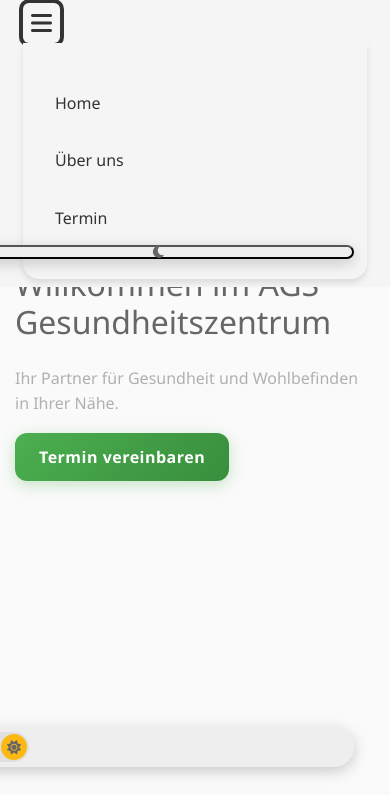
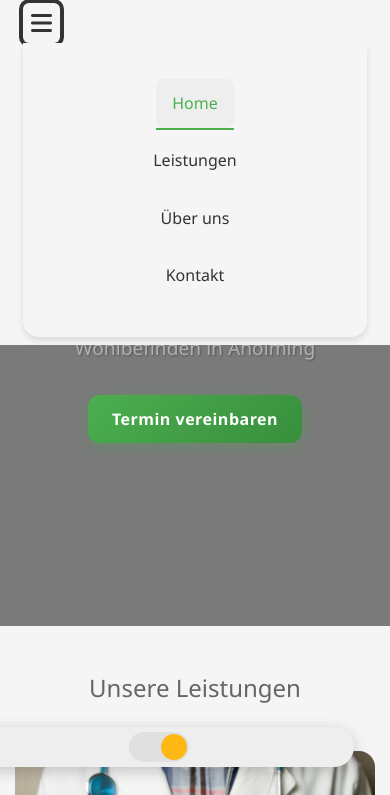
Before and after one commit to GammelKevin/ags-gesundheit, a plain HTML site: page index.html in a window 390 px wide. Both pictures are taken after a click on the button 41 px from the left and 71 px from the top of the page. Shown: the part 49-844 px from the top of the page. Drawn offline with nearby package versions, Linux system fonts and the light colour scheme.

Commit message:
Hero, Nav und Layout komplett überarbeitet 🎨

```diff
--- a/index.html
+++ b/index.html
@@ -46,7 +46,7 @@
         <nav class="navbar navbar-expand-lg fixed-top">
             <div class="container">
                 <a class="navbar-brand" href="#">
-                    <img src="images/logo.svg" alt="AGS Gesundheitszentrum Logo" height="40">
+                    <img src="images/logo.png" alt="AGS Gesundheitszentrum Logo" class="logo">
                 </a>
                 <button class="navbar-toggler custom-toggler" type="button" data-bs-toggle="collapse" data-bs-target="#navbarNav">
                     <i class="fas fa-bars"></i>
@@ -54,19 +54,16 @@
                 <div class="collapse navbar-collapse" id="navbarNav">
                     <ul class="navbar-nav ms-auto">
                         <li class="nav-item">
-                            <a class="nav-link" href="index.html">Home</a>
+                            <a class="nav-link active" href="#home">Home</a>
+                        </li>
+                        <li class="nav-item">
+                            <a class="nav-link" href="#services">Leistungen</a>
                         </li>
                         <li class="nav-item">
                             <a class="nav-link" href="about.html">Über uns</a>
                         </li>
                         <li class="nav-item">
-                            <a class="nav-link" href="termin.html">Termin</a>
-                        </li>
-                        <li class="nav-item">
-                            <button class="theme-switch">
-                                <i class="fas fa-sun"></i>
-                                <i class="fas fa-moon"></i>
-                            </button>
+                            <a class="nav-link" href="#contact">Kontakt</a>
                         </li>
                     </ul>
                 </div>
@@ -74,14 +71,16 @@
         </nav>
 
         <!-- Hero Section -->
-        <section class="hero-section">
-            <div class="container">
-                <div class="row align-items-center">
-                    <div class="col-lg-6">
-                        <h1>Willkommen im AGS Gesundheitszentrum</h1>
-                        <p>Ihr Partner für Gesundheit und Wohlbefinden in Ihrer Nähe.</p>
-                        <a href="termin.html" class="btn btn-primary">Termin vereinbaren</a>
-                    </div>
+        <section id="home" class="hero-section">
+            <div class="hero-image">
+                <img src="images/hero.jpg" alt="AGS Gesundheitszentrum">
+                <div class="hero-overlay"></div>
+            </div>
+            <div class="hero-content">
+                <div class="container">
+                    <h1>Willkommen im AGS Gesundheitszentrum</h1>
+                    <p>Ihr Partner für Gesundheit und Wohlbefinden in Aholming</p>
+                    <a href="#contact" class="btn btn-primary">Termin vereinbaren</a>
                 </div>
             </div>
         </section>
@@ -163,7 +162,14 @@
                     </div>
                     <div class="col-lg-6">
                         <div class="map-container">
-                            <img src="images/map.jpg" alt="Standort" class="img-fluid rounded">
+                            <iframe
+                                src="https://www.google.com/maps/embed?pb=!1m18!1m12!1m3!1d2640.4475023465187!2d12.932439776268495!3d48.73675037123673!2m3!1f0!2f0!3f0!3m2!1i1024!2i768!4f13.1!3m3!1m2!1s0x47744e8b8b8b8b8b%3A0x0!2sFlurweg+13%2C+94527+Aholming!5e0!3m2!1sde!2sde!4v1625147200000!5m2!1sde!2sde"
+                                width="100%"
+                                height="450"
+                                style="border:0; border-radius: 15px; box-shadow: 0 10px 30px rgba(0,0,0,0.1);"
+                                allowfullscreen=""
+                                loading="lazy">
+                            </iframe>
                         </div>
                     </div>
                 </div>
@@ -177,7 +183,8 @@
                     <div class="col-md-6">
                         <h5>Kontakt</h5>
                         <p>
-                            <i class="fas fa-map-marker-alt"></i> Schulstraße 5, 94527 Aholming<br>                            <i class="fas fa-phone"></i> Tel: 09938/9599963<br>
+                            <i class="fas fa-map-marker-alt"></i> Schulstraße 5, 94527 Aholming<br>
+                            <i class="fas fa-phone"></i> Tel: 09938/9599963<br>
                             <i class="fas fa-envelope"></i> E-Mail: info@ags-gesundheit.de
                         </p>
                     </div>
--- a/styles.css
+++ b/styles.css
@@ -40,14 +40,74 @@ p, li {
     font-weight: 300;
 }
 
+/* Hero Section */
+.hero-section {
+    position: relative;
+    height: 100vh;
+    min-height: 600px;
+    overflow: hidden;
+}
+
+.hero-image {
+    position: absolute;
+    top: 0;
+    left: 0;
+    width: 100%;
+    height: 100%;
+}
+
+.hero-image img {
+    width: 100%;
+    height: 100%;
+    object-fit: cover;
+}
+
+.hero-overlay {
+    position: absolute;
+    top: 0;
+    left: 0;
+    width: 100%;
+    height: 100%;
+    background: rgba(0, 0, 0, 0.5);
+}
+
+.hero-content {
+    position: relative;
+    z-index: 1;
+    height: 100%;
+    display: flex;
+    align-items: center;
+    text-align: center;
+    color: #fff;
+}
+
+.hero-content h1 {
+    font-size: 3.5rem;
+    font-weight: 700;
+    margin-bottom: 1.5rem;
+    text-shadow: 2px 2px 4px rgba(0, 0, 0, 0.3);
+}
+
+.hero-content p {
+    font-size: 1.5rem;
+    margin-bottom: 2rem;
+    text-shadow: 1px 1px 2px rgba(0, 0, 0, 0.3);
+}
+
 /* Navigation */
 .navbar {
     background: var(--bg-dark);
     backdrop-filter: blur(10px);
     padding: 1rem;
+    transition: all 0.3s ease;
 }
 
-.navbar-brand img {
+.navbar.scrolled {
+    background: var(--bg-dark);
+    box-shadow: 0 2px 10px rgba(0, 0, 0, 0.1);
+}
+
+.logo {
     height: 40px;
     width: auto;
 }
@@ -64,15 +124,36 @@ p, li {
     color: var(--text-color);
 }
 
+.navbar-nav {
+    align-items: center;
+}
+
 .navbar-nav .nav-link {
     color: var(--text-color) !important;
     margin: 0 1rem;
     position: relative;
+    font-weight: 500;
 }
 
 .navbar-nav .nav-link:hover,
 .navbar-nav .nav-link.active {
     color: var(--primary-color) !important;
+}
+
+.navbar-nav .nav-link::after {
+    content: '';
+    position: absolute;
+    bottom: -2px;
+    left: 0;
+    width: 0;
+    height: 2px;
+    background: var(--primary-color);
+    transition: width 0.3s ease;
+}
+
+.navbar-nav .nav-link:hover::after,
+.navbar-nav .nav-link.active::after {
+    width: 100%;
 }
 
 /* Logo Animation */
@@ -163,15 +244,6 @@ p, li {
 /* Sections */
 section {
     padding: 5rem 0;
-}
-
-.hero-section {
-    background-color: var(--bg-dark-light);
-    min-height: 100vh;
-    display: flex;
-    align-items: center;
-    position: relative;
-    overflow: hidden;
 }
 
 /* About Page */
@@ -370,12 +442,51 @@ section {
 
 /* Mobile Styles */
 @media (max-width: 768px) {
+    .navbar {
+        padding: 0.5rem;
+    }
+
+    .logo {
+        height: 32px;
+    }
+
+    .navbar-collapse {
+        background: var(--bg-dark);
+        padding: 1rem;
+        border-radius: 0 0 1rem 1rem;
+        box-shadow: 0 4px 6px rgba(0, 0, 0, 0.1);
+    }
+
+    .navbar-nav {
+        margin: 1rem 0;
+    }
+
+    .navbar-nav .nav-link {
+        padding: 0.75rem 1rem;
+        border-radius: 0.5rem;
+        margin: 0.25rem 0;
+    }
+
+    .navbar-nav .nav-link:hover,
+    .navbar-nav .nav-link.active {
+        background: var(--bg-dark-lighter);
+    }
+
+    .hero-section {
+        height: 80vh;
+        min-height: 500px;
+    }
+
+    .hero-content h1 {
+        font-size: 2.5rem;
+    }
+
+    .hero-content p {
+        font-size: 1.2rem;
+    }
+
     .service-card {
         margin-bottom: 2rem;
-    }
-
-    .service-image {
-        height: 150px;
     }
 
     .contact-info p {
@@ -384,6 +495,59 @@ section {
 
     .opening-hours {
         padding: 1.5rem;
+    }
+
+    .map-container iframe {
+        height: 300px;
+    }
+}
+
+/* Theme Switch */
+.theme-switch {
+    position: fixed;
+    bottom: 20px;
+    right: 20px;
+    z-index: 1000;
+    background: var(--bg-dark-lighter);
+    border-radius: 50px;
+    padding: 10px;
+    box-shadow: 0 4px 15px rgba(0, 0, 0, 0.2);
+    display: flex;
+    align-items: center;
+    justify-content: center;
+    cursor: pointer;
+    transition: all 0.3s ease;
+}
+
+.theme-switch:hover {
+    transform: scale(1.1);
+}
+
+.theme-switch i {
+    font-size: 1.2rem;
+    color: var(--text-color);
+}
+
+.theme-switch .fa-sun {
+    display: none;
+}
+
+.theme-switch .fa-moon {
+    display: block;
+}
+
+[data-theme="dark"] .theme-switch .fa-sun {
+    display: block;
+}
+
+[data-theme="dark"] .theme-switch .fa-moon {
+    display: none;
+}
+
+@media (max-width: 768px) {
+    .theme-switch {
+        bottom: 70px;
+        right: 10px;
     }
 }
 
```
